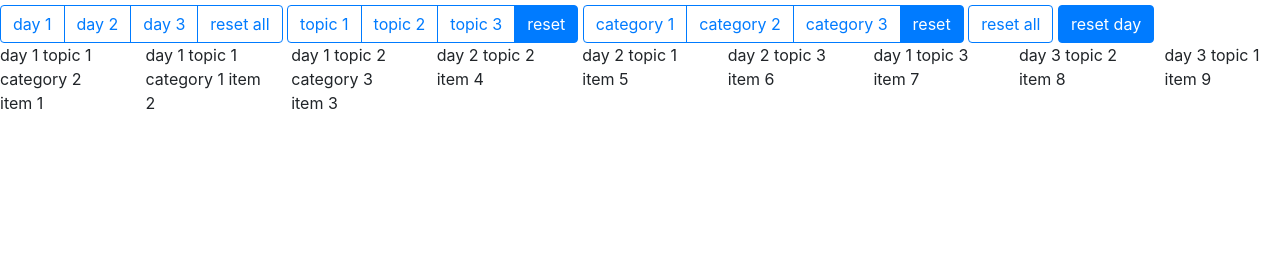
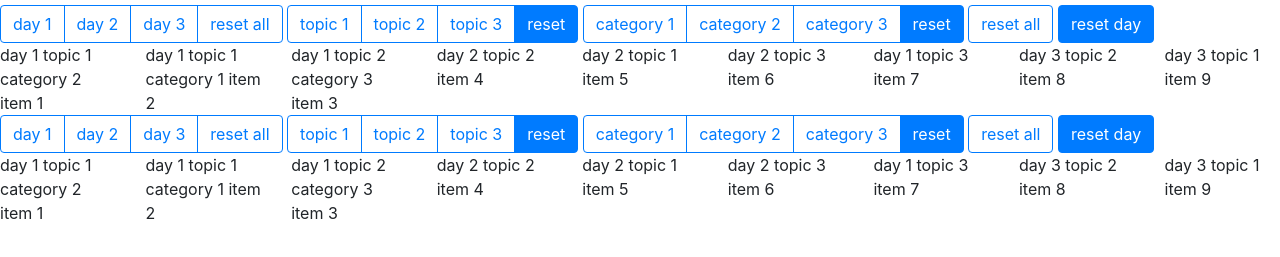
Before and after one commit to RasyadiAbdoellah/filterPackage, a plain HTML site: page index.html in a window 1280 px wide. Shown: the part 51-308 px from the top of the page. Drawn offline with nearby package versions, Linux system fonts and the light colour scheme.

Commit message:
fix ui bug where actions on a second filter instance affect UI of first filter instance

```diff
--- a/index.html
+++ b/index.html
@@ -14,6 +14,7 @@
 
 <body>
   <h1>This is a sandbox</h1>
+  <div>
 
     <div class="btn-group" role="group" aria-label="day filter" data-filter-type="exclusive">
       <button class="btn btn-outline-primary filter-btn" data-filter="day" data-value="1">day 1</button>
@@ -71,6 +72,67 @@
         day 3 topic 1 item 9
       </div>
     </div>
+  </div>
+
+  <div>
+
+    <div class="btn-group" role="group" aria-label="day filter" data-filter-type="exclusive">
+      <button class="btn btn-outline-primary sec-filter-btn" data-filter="day" data-value="1">day 1</button>
+      <button class="btn btn-outline-primary sec-filter-btn" data-filter="day" data-value="2">day 2</button>
+      <button class="btn btn-outline-primary sec-filter-btn" data-filter="day" data-value="3">day 3</button>
+      <button class="btn btn-outline-primary sec-filter-btn" data-reset='all'>reset all</button>
+    </div>
+
+    <div class="btn-group" role="group" aria-label="topic filter">
+      <button class="btn btn-outline-primary sec-filter-btn" data-filter="topic" data-value="1">topic 1</button>
+      <button class="btn btn-outline-primary sec-filter-btn" data-filter="topic" data-value="2">topic 2</button>
+      <button class="btn btn-outline-primary sec-filter-btn" data-filter="topic" data-value="3">topic 3</button>
+      <button class="btn btn-outline-primary sec-filter-btn active" data-filter="topic" data-reset="filter">reset</button>
+
+    </div>
+
+    <div class="btn-group" role="group" aria-label="category">
+      <button class="btn btn-outline-primary sec-filter-btn" data-filter="category" data-value="1">category 1</button>
+      <button class="btn btn-outline-primary sec-filter-btn" data-filter="category" data-value="2">category 2</button>
+      <button class="btn btn-outline-primary sec-filter-btn" data-filter="category" data-value="3">category 3</button>
+      <button class="btn btn-outline-primary sec-filter-btn active" data-filter="category" data-reset="filter">reset</button>
+    </div>
+
+    <button class="btn btn-outline-primary sec-filter-btn" data-reset="all">reset all</button>
+    <button class="btn btn-outline-primary sec-filter-btn active" data-filter="day" data-reset="filter">reset day</button>
+
+
+
+    <div class="row">
+      <div class="col sec-filter-item" data-day="1" data-topic="1" data-category="2">
+        day 1 topic 1 category 2 item 1
+      </div>
+      <div class="col sec-filter-item" data-day="1" data-topic="1" data-category="1">
+        day 1 topic 1 category 1 item 2
+      </div>
+      <div class="col sec-filter-item" data-day="1" data-topic="2" data-category="3">
+        day 1 topic 2 category 3 item 3
+      </div>
+      <div class="col sec-filter-item" data-day="2" data-topic="2" data-category="1">
+        day 2 topic 2 item 4
+      </div>
+      <div class="col sec-filter-item" data-day="2" data-topic="1" data-category="2">
+        day 2 topic 1 item 5
+      </div>
+      <div class="col sec-filter-item" data-day="2" data-topic="3" data-category="3">
+        day 2 topic 3 item 6
+      </div>
+      <div class="col sec-filter-item" data-day="1" data-topic="3" data-category="2">
+        day 1 topic 3 item 7
+      </div>
+      <div class="col sec-filter-item" data-day="3" data-topic="2" data-category="3">
+        day 3 topic 2 item 8
+      </div>
+      <div class="col sec-filter-item" data-day="3" data-topic="1" data-category="1">
+        day 3 topic 1 item 9
+      </div>
+    </div>
+  </div>
 
 
   <!-- Optional JavaScript -->
@@ -82,6 +144,11 @@
   <script>
     const itemFilter = new Filter({ day: {}, topic: {}, category: {} })
     itemFilter.init()
+
+    const secFilter = new Filter({ day: {}, topic: {}, category: {} })
+    secFilter.setItemClass('sec-filter-item')
+    secFilter.setSelector('sec-filter-btn')
+    secFilter.init()
   </script>
 
 
--- a/index.js
+++ b/index.js
@@ -130,14 +130,14 @@ class Filter {
       //check for active class on current element after .toggle() is called. if active, adds element data to filters object. if false, removes data
       if (el.classList.contains(this.toggler)) {
         this.filters[filter][value] = true //add value to filter obj
-        document.querySelector(`[data-filter=${filter}][data-reset="filter"]`).classList.remove(`${this.toggler}`)//remove active from reset button
+        document.querySelector(`.${this._btnClass}[data-filter=${filter}][data-reset="filter"]`).classList.remove(`${this.toggler}`)//remove active from reset button
 
         //current behaviour assumes that all filters on = resetting the filter to show all. This also assumes that if there is a local reset button it is used as the show all button
         if ((this._isAdditive || (parent.dataset && parent.dataset.filterType === 'additive')) && Filter.isEqualObj(this.filters[filter], this.__filterMap[filter])) {
           this.resetFilter(el)
           this.resetFilterGrpUi(el)
           // set the reset button (used as a show all) to active
-          document.querySelector(`[data-filter=${filter}][data-reset="filter"]`).classList.add(`${this.toggler}`)
+          document.querySelector(`.${this._btnClass}[data-filter=${filter}][data-reset="filter"]`).classList.add(`${this.toggler}`)
         }
       } else {
         delete this.filters[filter][value]
@@ -191,7 +191,7 @@ class Filter {
   }
 
   resetFilterGrpUi(el) {
-    el = document.querySelector(`[data-filter="${el.dataset.filter}"]`).parentNode.firstElementChild
+    el = document.querySelector(`.${this.selector}[data-filter="${el.dataset.filter}"]`).parentNode.firstElementChild
     do {
       el.classList.remove(`${this.toggler}`)
     } while (el = el.nextElementSibling)
```
Lines whose indentation alone changed are shown as unchanged.
